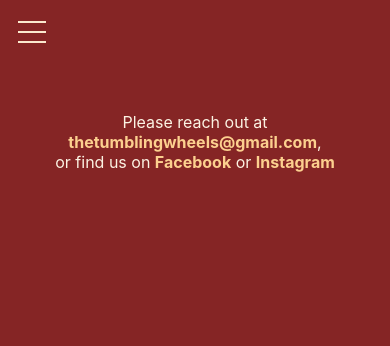
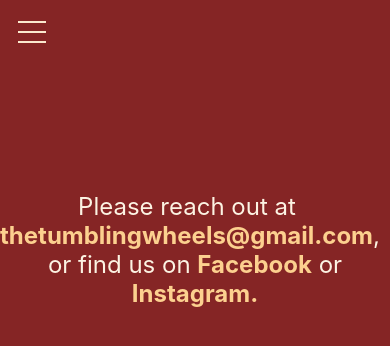
Before and after one commit to joannatomassoni/thetumblingwheels, a Gatsby site: page /contact in a window 390 px wide. Built offline with nearby package versions, Linux system fonts and the light colour scheme; Gatsby itself is replaced by a stand-in of ours; a web font is replaced by a local one.

Commit message:
Touch up Contact page

```diff
--- a/src/pages/contact.js
+++ b/src/pages/contact.js
@@ -6,7 +6,7 @@ const ContactPage = () => {
     return (
         <Layout>
             <p className={contactStyles.mainText}>Please reach out at <a href='mailto:thetumblingwheels@gmail.com'>thetumblingwheels@gmail.com</a>,</p>
-            <p className={contactStyles.mainTextTwo}>or find us on <a href='https://www.facebook.com/thetumblingwheels'>Facebook</a> or <a href='https://www.instagram.com/thetumblingwheels/'>Instagram</a></p>
+            <p className={contactStyles.mainTextTwo}>or find us on <a href='https://www.facebook.com/thetumblingwheels'>Facebook</a> or <a href='https://www.instagram.com/thetumblingwheels/'>Instagram.</a></p>
         </Layout>
     )
 }
--- a/src/pages/contact.module.scss
+++ b/src/pages/contact.module.scss
@@ -1,7 +1,8 @@
 .mainText {
-  margin: 10rem auto 0;
+  margin: 16rem auto 0;
   padding: 0;
   color: #FCF3E3;
+  font-size: 2rem;
 }
 
 .mainText a {
@@ -14,6 +15,7 @@
   margin: 0 auto;
   padding: 0;
   color: #FCF3E3;
+  font-size: 2rem;
 }
 
 .mainTextTwo a {
@@ -24,10 +26,11 @@
 
 @media screen and (max-width: 1000px) {
   .mainText {
-    margin: 7rem auto 0;
+    margin: 12rem 1rem 0 0;
     padding: 0;
     color: #FCF3E3;
     text-align: center;
+    font-size: 1.5rem;
   }
 
   .mainText a {
@@ -37,9 +40,11 @@
   }
 
   .mainTextTwo {
-    margin: 0 auto;
+    margin: 0 1rem;
     padding: 0;
     color: #FCF3E3;
+    font-size: 1.5rem;
+    text-align: center;
   }
 
   .mainTextTwo a {
```
